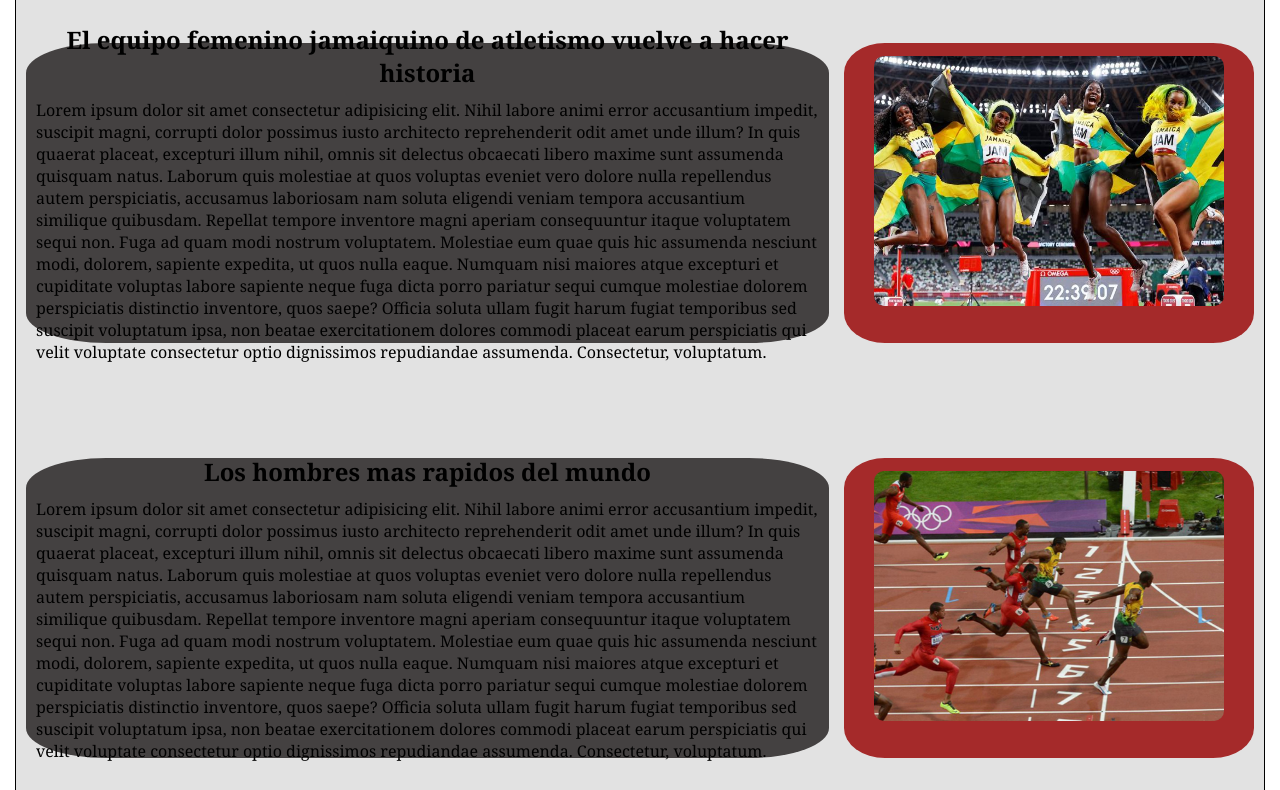
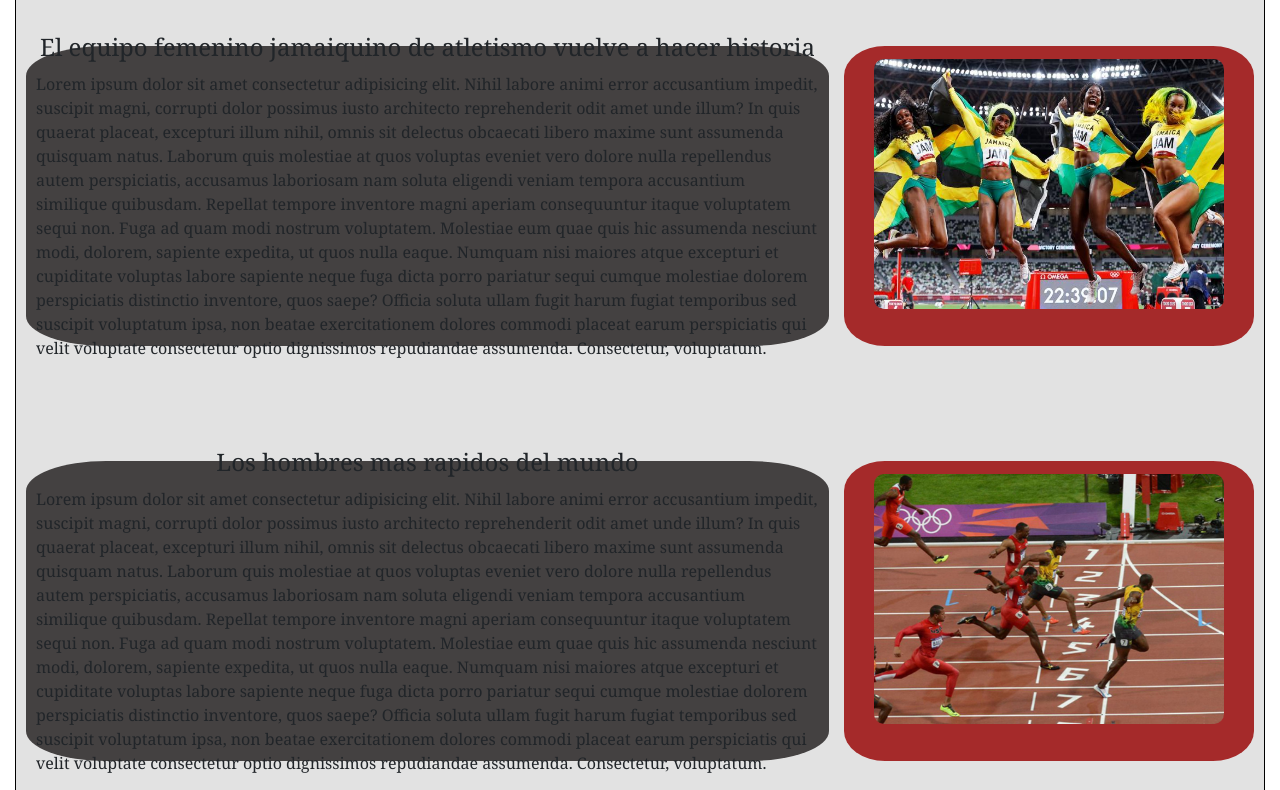
Before and after one commit to joshuacifaratti/Proyecto-coder-house, a plain HTML site: page index.html in a window 1280 px wide. Shown: the part 363-1153 px from the top of the page. Drawn offline with nearby package versions, Linux system fonts and the light colour scheme.

Commit message:
primeros cambios con bootstrap

```diff
--- a/index.html
+++ b/index.html
@@ -5,6 +5,8 @@
     <meta charset="UTF-8">
     <meta http-equiv="X-UA-Compatible" content="IE=edge">
     <meta name="viewport" content="width=device-width, initial-scale=1.0">
+    <link href="https://cdn.jsdelivr.net/npm/bootstrap@5.2.0/dist/css/bootstrap.min.css" rel="stylesheet" integrity="sha384-gH2yIJqKdNHPEq0n4Mqa/HGKIhSkIHeL5AyhkYV8i59U5AR6csBvApHHNl/vI1Bx" crossorigin="anonymous">
+    <link rel="stylesheet" href="https://cdn.jsdelivr.net/npm/bootstrap-icons@1.9.1/font/bootstrap-icons.css">
     <link rel="stylesheet" href="./style/style.css">
     <link rel="preconnect" href="https://fonts.googleapis.com">
     <link rel="preconnect" href="https://fonts.gstatic.com" crossorigin>
@@ -33,6 +35,7 @@
 
 
 <main  class="section-noticias">
+
     <h2 class="titulo1">Lo mas destacado de la semana</h2>
 <section class="section-noticias1">
     <article>
@@ -43,6 +46,8 @@
     <div class="img-contain1">
     <img src="./img/posta4x100fem.jpg" alt="corredoras-jamaiquinas" name="corredoras-jamaiquinas" class="img-index">
     </div>
+
+
 <section class="section-noticias2">
     <article>
         <h3 class="titulo-index">Los hombres mas rapidos del mundo</h3>
@@ -53,6 +58,8 @@
 <div class="img-contain2">
 <img src="./img/masrapidos.jpg" alt="serie-100m-mas-rapida" name="serie-100m-mas-rapida" class="img-index" >
 </div>
+
+
 <section class="section-noticias3">
     <article>
         <h3 class="titulo-index">Se acerca el mundial de Oregon!!!</h3>
@@ -62,6 +69,7 @@
 <div class="img-contain3">
 <img src="./img/mundial-oregon.jpg" alt="mundial-oregon" name="mundial-oregon" class="img-index">
 </div>
+
 </main>
 
 <hr>
@@ -108,6 +116,8 @@
 
 </footer>
 </div>
+
+<script src="https://cdn.jsdelivr.net/npm/bootstrap@5.2.0/dist/js/bootstrap.bundle.min.js" integrity="sha384-A3rJD856KowSb7dwlZdYEkO39Gagi7vIsF0jrRAoQmDKKtQBHUuLZ9AsSv4jD4Xa" crossorigin="anonymous"></script>
 </body>
 
 </html>
```
